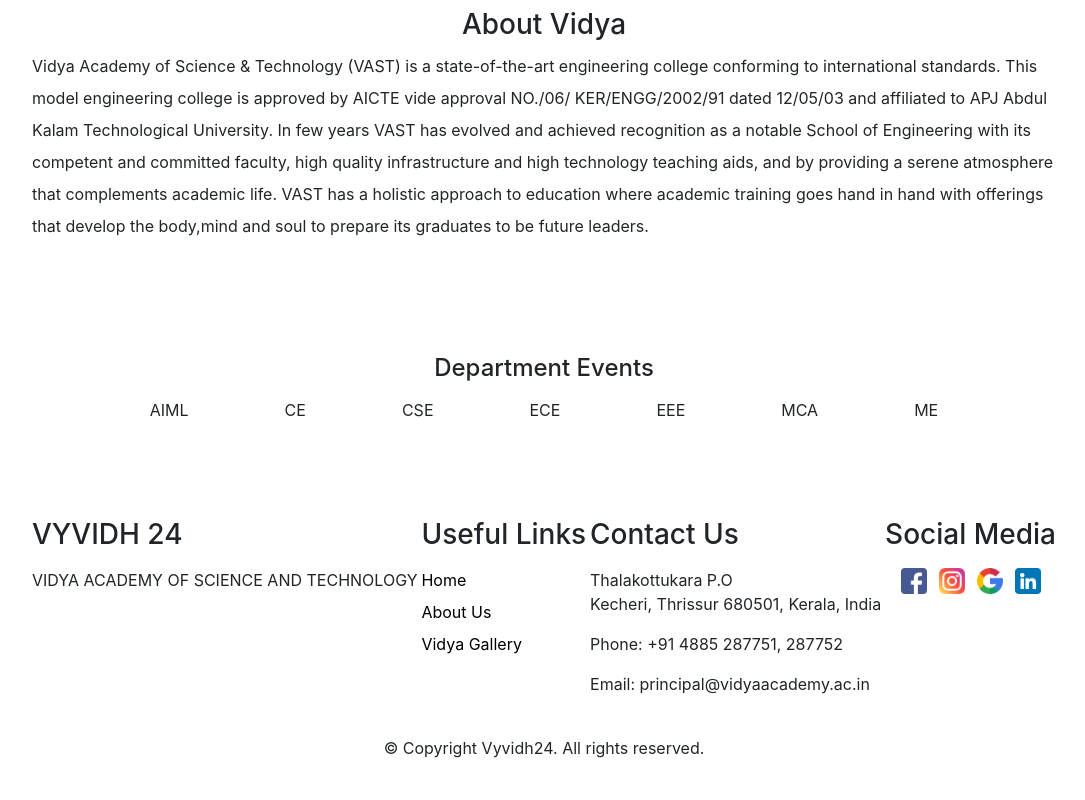
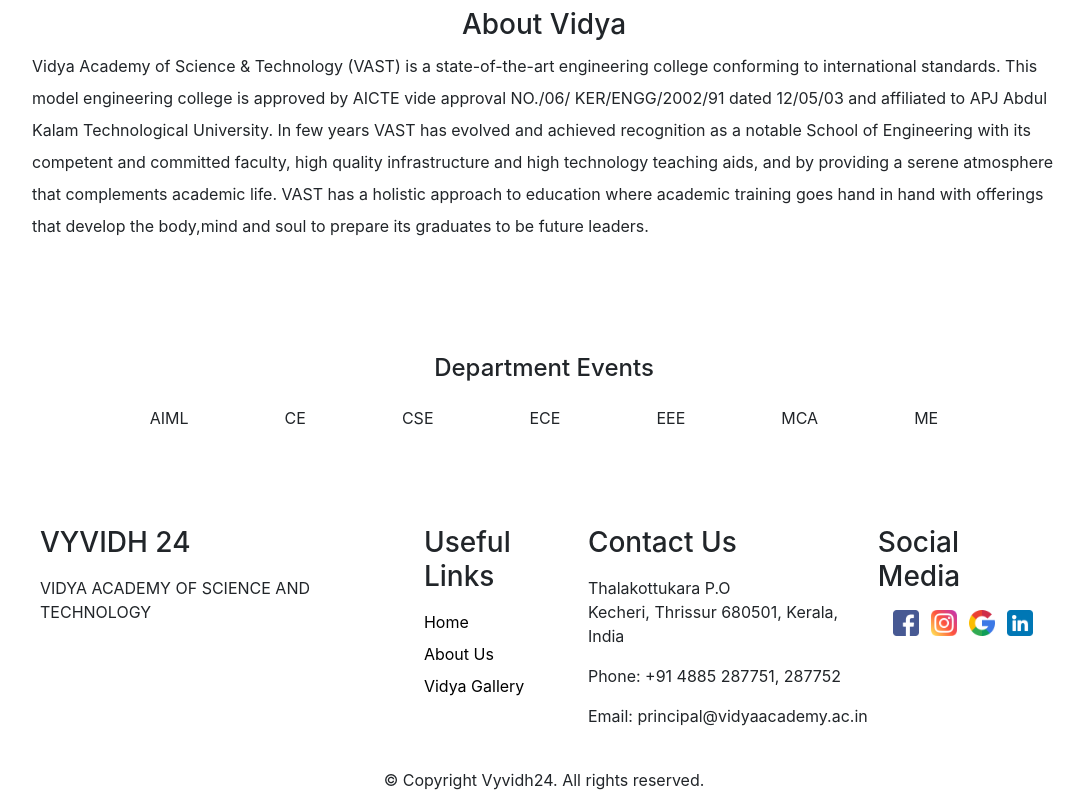
Before and after one commit to Anuragchandra221/Tech-24, a React (Create React App) app: page / in a window 1280 px wide. Shown: the part 1138-1938 px from the top of the page, without its empty margins (96-1181 px from the left). Before the commit the page ends 1906 px from the top, so only its background shows below. Built offline with nearby package versions, Linux system fonts and the light colour scheme.

Commit message:
made home page responsive

```diff
--- a/src/Components/About.css
+++ b/src/Components/About.css
@@ -1,5 +1,5 @@
 .about-text{
-    max-width: 100%;
+    max-width: 90%;
     line-height: 2em;
 }
 @media screen and (min-width:768px) {
--- a/src/Components/Contact.js
+++ b/src/Components/Contact.js
@@ -8,20 +8,20 @@ import "./Contact.css"
 function Contact() {
   return (
     <div id="contact">
-        <div className='contact mx-auto d-flex justify-content-between mx-4 align-items-start pt-5'>
+        <div className='px-2 contact mx-auto d-flex justify-content-between mx-4 align-items-start pt-5'>
             <div className='d-flex flex-column'>
                 <h3 className='mb-3'>
                     VYVIDH 24
                 </h3>
                 <p>VIDYA ACADEMY OF SCIENCE AND TECHNOLOGY</p>
             </div>
-            <div className='d-flex flex-column'>
+            <div className='d-flex flex-column mt-3 mt-lg-0'>
                 <h3 className='mb-3'>Useful Links</h3>
                 <a href='' className='mb-2'>Home</a>
                 <a href='' className='mb-2'>About Us</a>
                 <a href='' className=''>Vidya Gallery</a>
             </div>
-            <div className='d-flex flex-column'>
+            <div className='d-flex flex-column mt-3 mt-lg-0'>
                 <h3 className='mb-3'>Contact Us</h3>
                 <p>
                     Thalakottukara P.O <br/>
@@ -31,7 +31,7 @@ function Contact() {
                 <p>Phone: +91 4885 287751, 287752</p>
                 <p>Email: principal@vidyaacademy.ac.in</p>
             </div>
-            <div className='d-flex flex-column'>
+            <div className='d-flex flex-column mt-3 mt-lg-0'>
                 <h3 className='mb-3'>Social Media</h3>
                 <div className='d-flex justify-content-center'>
                     <img src={facebook} className='icon mr-2' />
--- a/src/Components/DepartmentEvents.js
+++ b/src/Components/DepartmentEvents.js
@@ -3,8 +3,8 @@ import React from 'react'
 function DepartmentEvents() {
   return (
     <div id="department_events" className='pt-5 pb-5'>
-        <h4 className='text-center mb-3'>Department Events</h4>
-        <div className='d-flex justify-content-center'>
+        <h4 className='text-center mb-4'>Department Events</h4>
+        <div className='d-flex justify-content-center flex-wrap' style={{rowGap:'15px'}}>
             <div className='mx-5'>AIML</div>
             <div className='mx-5'>CE</div>
             <div className='mx-5'>CSE</div>
--- a/src/Pages/Home.js
+++ b/src/Pages/Home.js
@@ -16,7 +16,7 @@ function Home() {
             <p>Feb 29 - Mar 1</p>
             <a href='#about'><button className='explore_btn'>Explore</button></a>
         </div>
-        <div className='mission-vission d-flex justify-content-center pb-5'>
+        <div className='mission-vission d-flex align-items-center justify-content-center pb-5'>
             <div className='vission-box d-flex flex-column justify-content-center mx-0 mx-lg-2'>
                 <h3 className='text-center'>OUR VISSION</h3>
                 <p className='mx-auto text-center m-0 para-vission'>Progress Through Education.</p>
```
